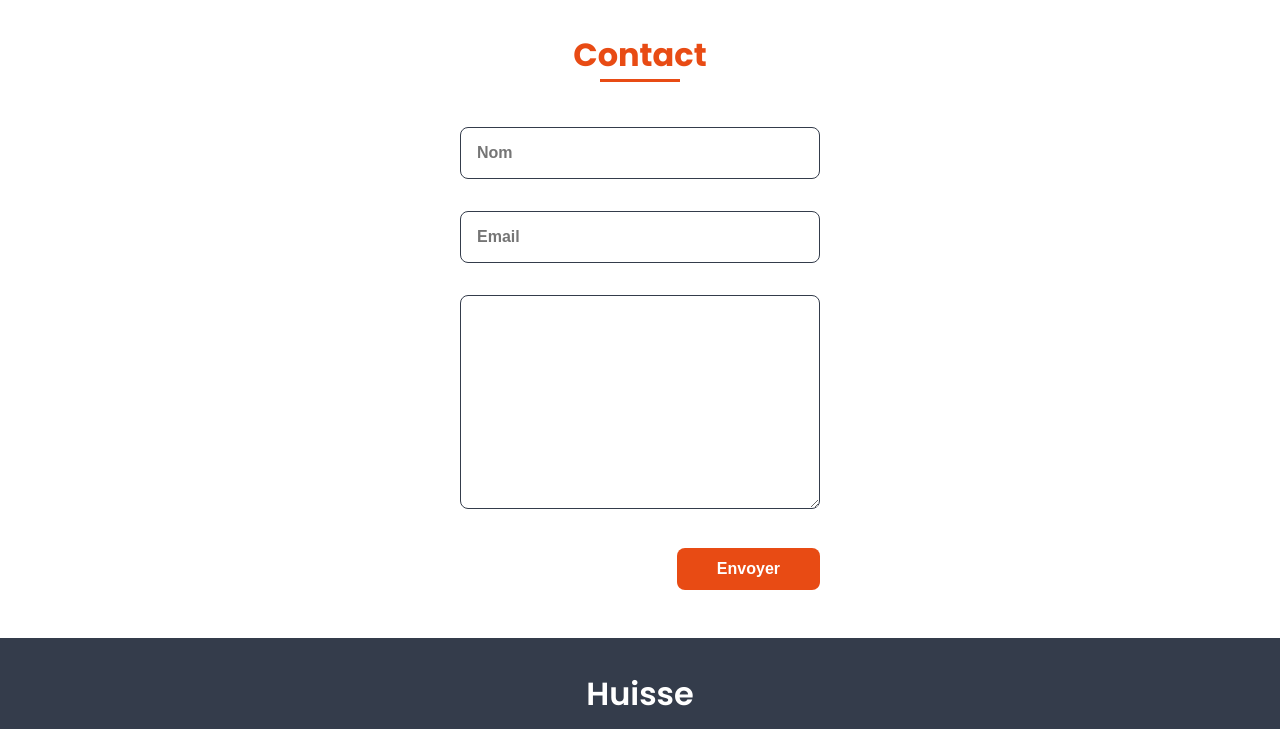
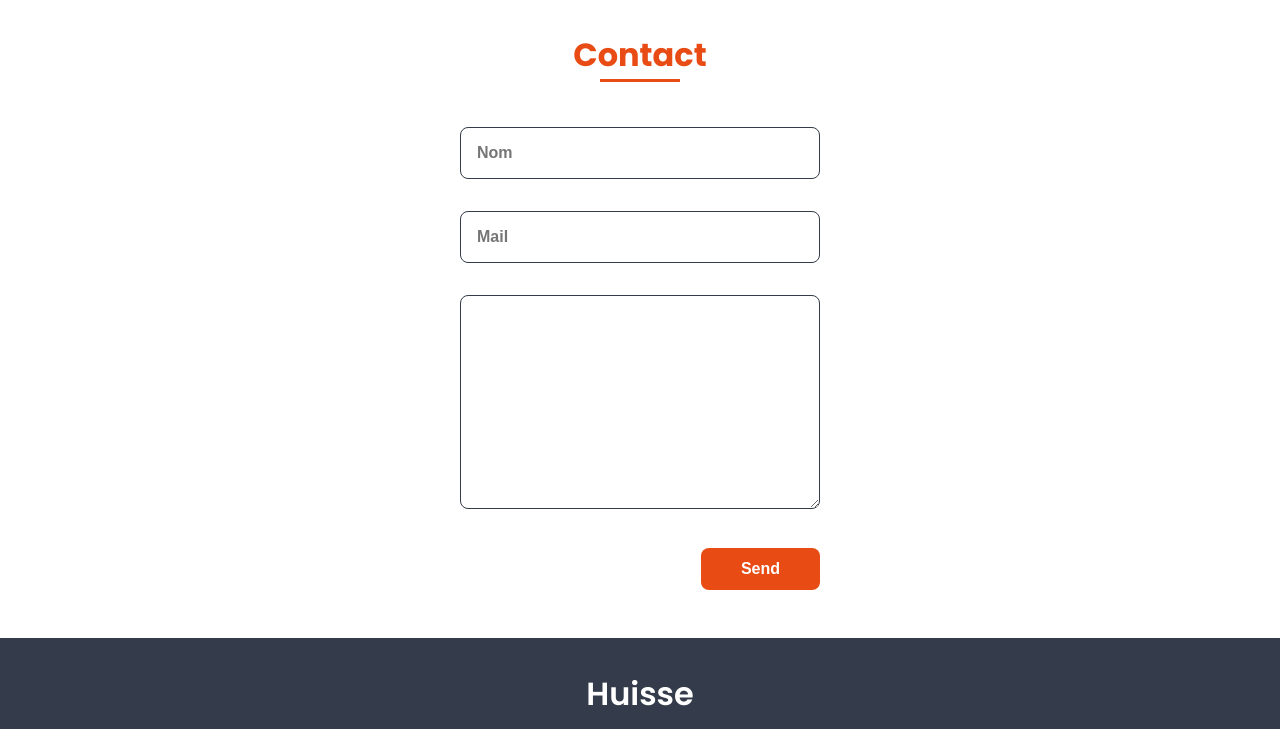
Before and after one commit to nathanhuisse/nathanhuisse.github.io, a plain HTML site: page index.html in a window 1280 px wide. Shown: the part 3480-4209 px from the top of the page. Drawn offline with nearby package versions, Linux system fonts and the light colour scheme.

Commit message:
Update index.html

```diff
--- a/index.html
+++ b/index.html
@@ -160,11 +160,12 @@
                 <h2 class="section-title">Contact</h2>
 
                 <div class="contact__container bd-grid">
-                    <form action="https://formsubmit.co/nhuisse@normandiewebschool.fr" method="POST" class="contact__form">
-                        <input type="text" placeholder="Nom" class="contact__input">
-                        <input type="mail" placeholder="Email" class="contact__input">
+                     <form action="https://formsubmit.co/nhuisse@normandiewebschool.fr" method="POST" class="contact__form">
+                        <input type="hidden" name="_subject" value="Nouveau Email" class="contact__input">
+                        <input type="email" name="name" placeholder="Nom" class="contact__input" required>
+                        <input type="text" name="mail" placeholder="Mail" class="contact__input" required>
                         <textarea name="" id="" cols="0" rows="10" class="contact__input"></textarea>
-                        <input type="button" value="Envoyer" class="contact__button button">
+                        <button type="submit" class="contact__button button">Send</button>
                     </form>
                 </div>
             </section>
```
